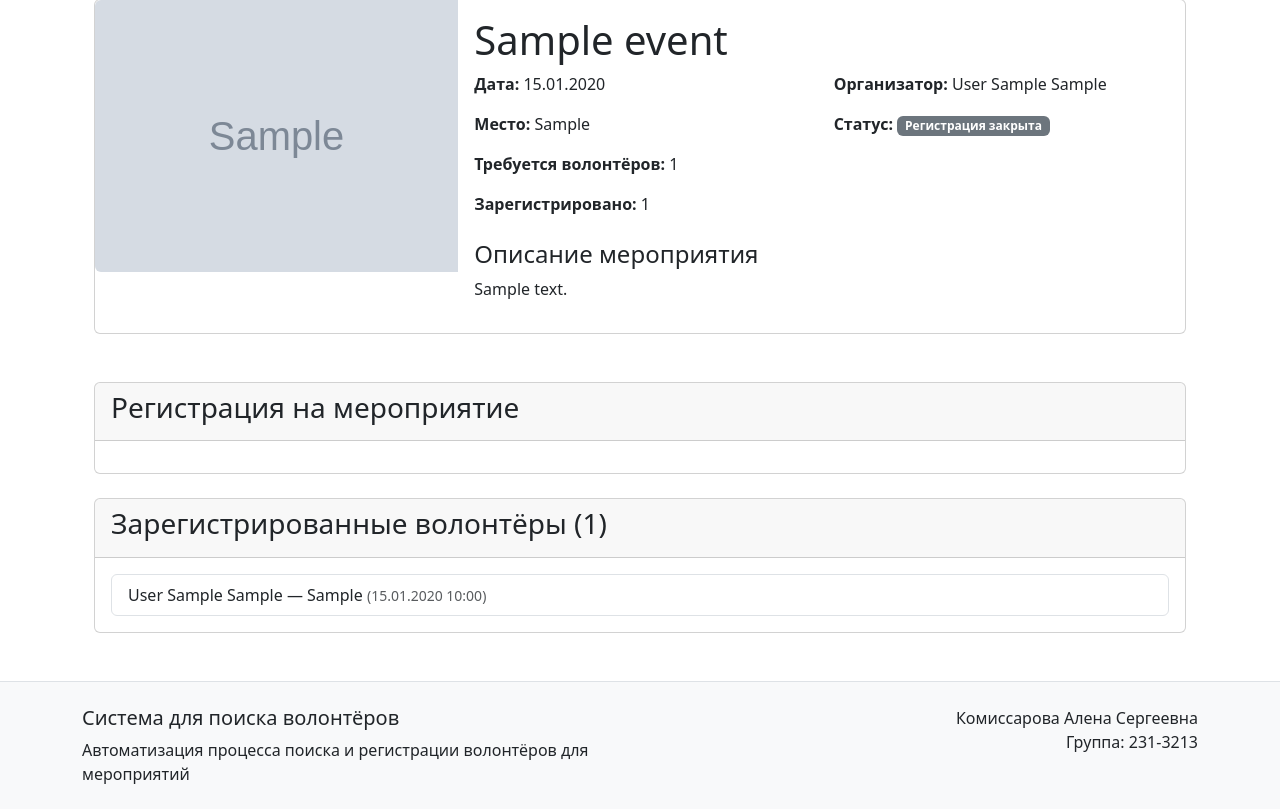
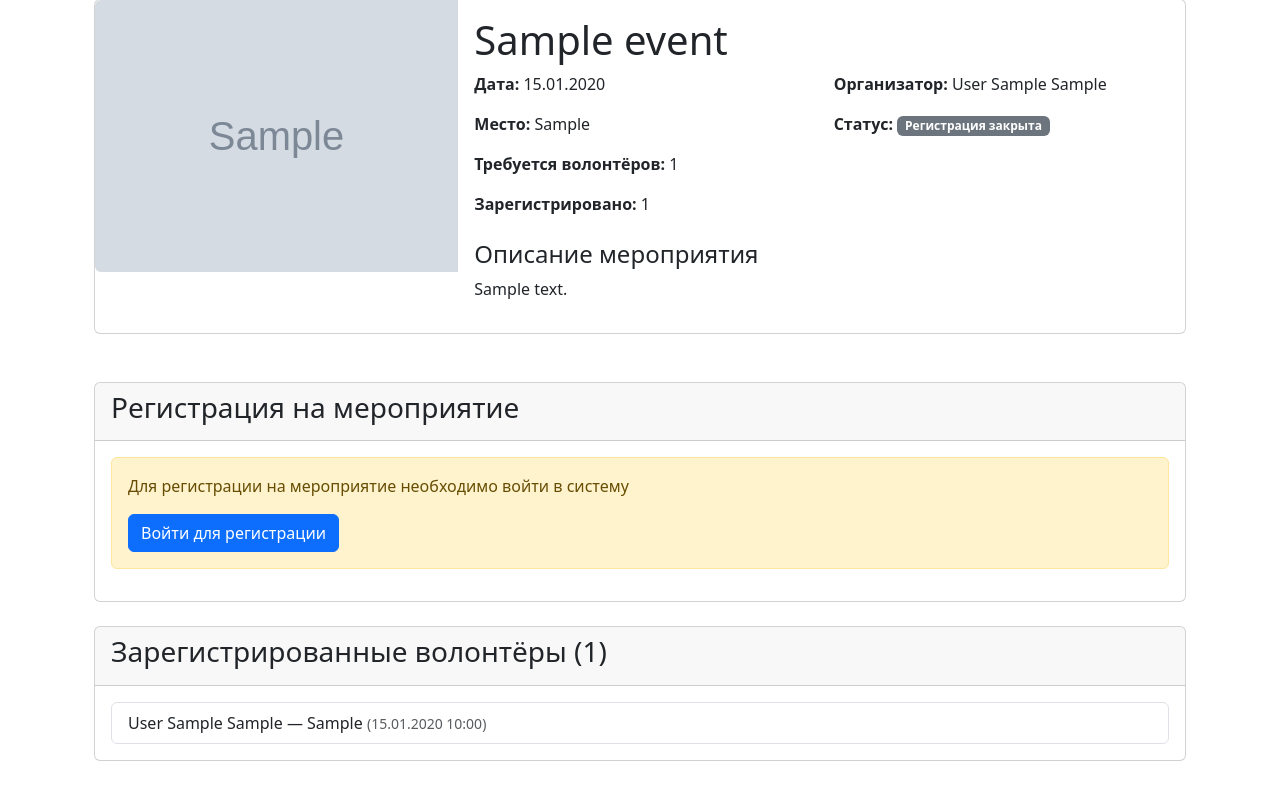
Before and after one commit to fizikova/System_for_searching_volunteers_for_holding_events_Komissarova, a Flask app: page /event/1 in a window 1280 px wide. Shown: the part 81-890 px from the top of the page. Before the commit the page ends 865 px from the top, so only its background shows below. Run offline with Flask 3, Linux system fonts and the light colour scheme; tables that the repository leaves empty hold one stand-in row (values such as "Sample post"); grey boxes marked "Sample" are stand-in pictures.

Commit message:
решаю проблемы с мероприятиями

```diff
--- a/app/static/js/common.js
+++ b/app/static/js/common.js
@@ -1,10 +1,10 @@
 // Автоматическое скрытие уведомлений через 5 секунд
 document.addEventListener('DOMContentLoaded', function() {
-  // Скрытие алертов
+  // Скрытие всех алертов, кроме .alert-static
   setTimeout(() => {
-    const alerts = document.querySelectorAll('.alert');
+    const alerts = document.querySelectorAll('.alert:not(.alert-static)');
     alerts.forEach(alert => {
-      if (bootstrap && bootstrap.Alert) {
+      if (window.bootstrap && bootstrap.Alert) {
         new bootstrap.Alert(alert).close();
       } else {
         alert.style.display = 'none';
--- a/app/templates/event_detail.html
+++ b/app/templates/event_detail.html
@@ -70,7 +70,7 @@
   <div class="card-body">
     {% if current_user.is_authenticated %}
       {% if user_registration %}
-        <div class="alert alert-info">
+        <div class="alert alert-info alert-static">
           <h5>Ваша заявка</h5>
           <p><strong>Статус:</strong>
             {% if user_registration.status == 'accepted' %}
@@ -90,17 +90,17 @@
             Подать заявку
           </button>
         {% else %}
-          <div class="alert alert-info">
+          <div class="alert alert-info alert-static">
             Администраторы и модераторы не могут регистрироваться в качестве волонтёров
           </div>
         {% endif %}
       {% else %}
-        <div class="alert alert-warning">
+        <div class="alert alert-warning alert-static">
           Регистрация на это мероприятие закрыта, так как набрано необходимое количество волонтёров.
         </div>
       {% endif %}
     {% else %}
-      <div class="alert alert-warning">
+      <div class="alert alert-warning alert-static">
         <p>Для регистрации на мероприятие необходимо войти в систему</p>
         <a href="{{ url_for('auth.login', next=url_for('main.event_detail', event_id=event.id)) }}"
           class="btn btn-primary">
@@ -129,7 +129,7 @@
           {% endfor %}
         </ul>
       {% else %}
-        <div class="alert alert-info">Нет подтверждённых регистраций</div>
+        <div class="alert alert-info alert-static">Нет подтверждённых регистраций</div>
       {% endif %}
     </div>
   </div>
```
